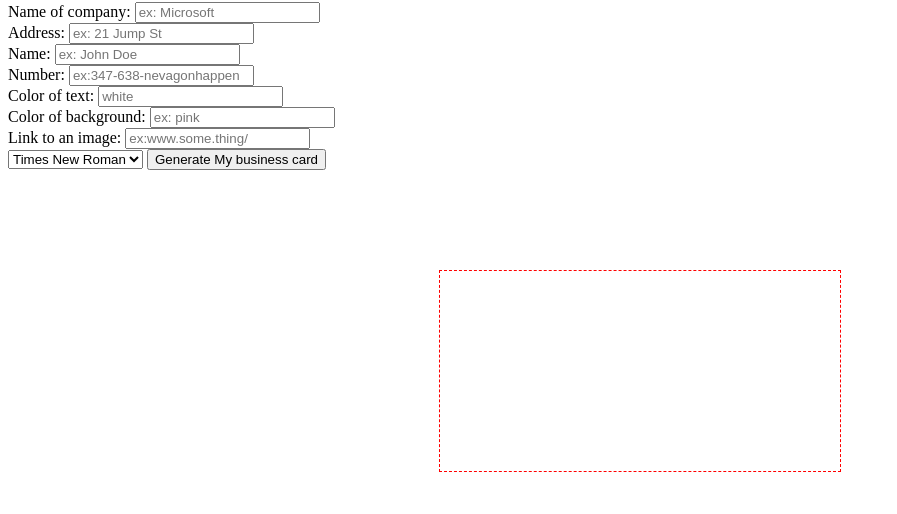
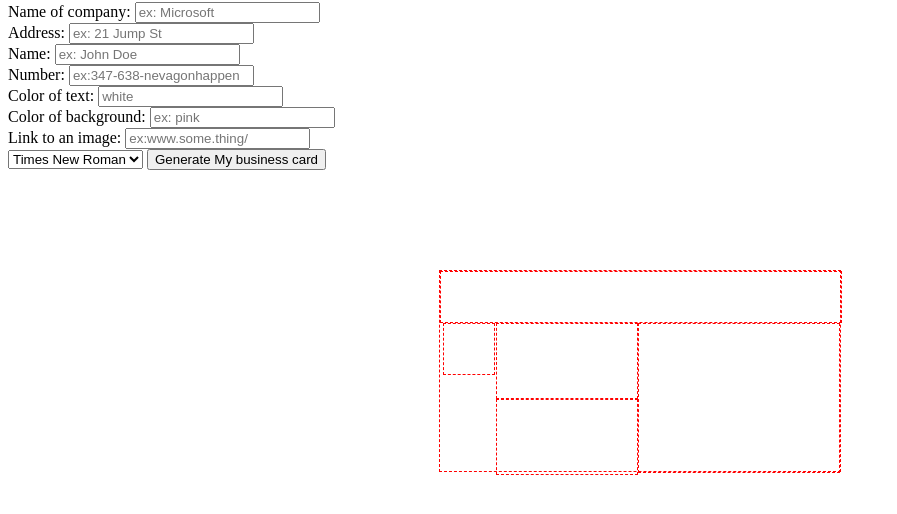
Before and after one commit to sherzodm8441/generator-project, a plain HTML site: page index.html in a window 1280 px wide. Shown: the part 78-592 px from the top of the page, without its empty margins (0-897 px from the left). Drawn offline with nearby package versions, Linux system fonts and the light colour scheme.

Commit message:
add borders

```diff
--- a/style.css
+++ b/style.css
@@ -46,9 +46,9 @@ h1{
     float:right;
 
 }
-/*div {*/
-/*    border:1px dashed red; */
-/*}*/
+div {
+    border:1px dashed red;
+}
 p {
     word-wrap:break-word;
 }
```
